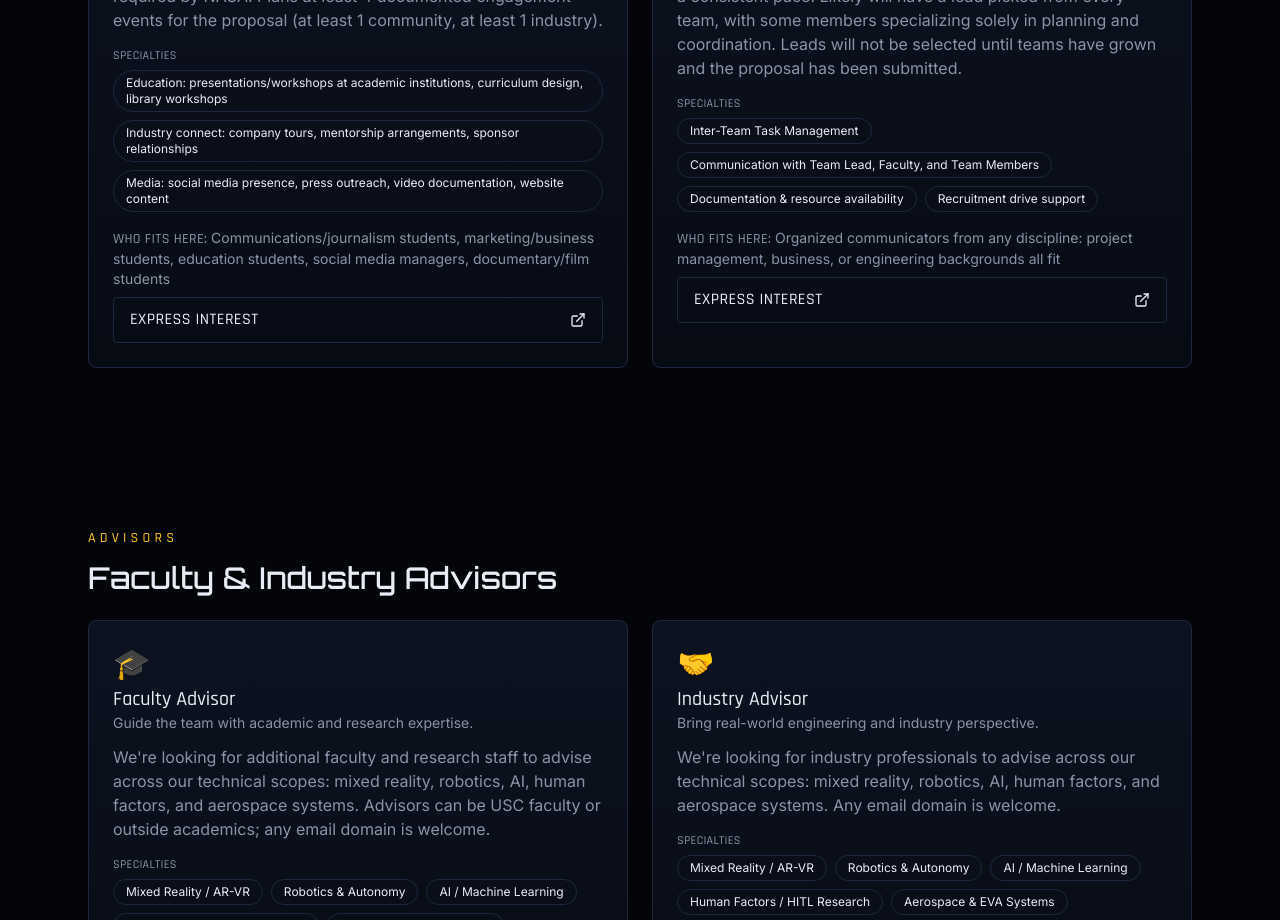
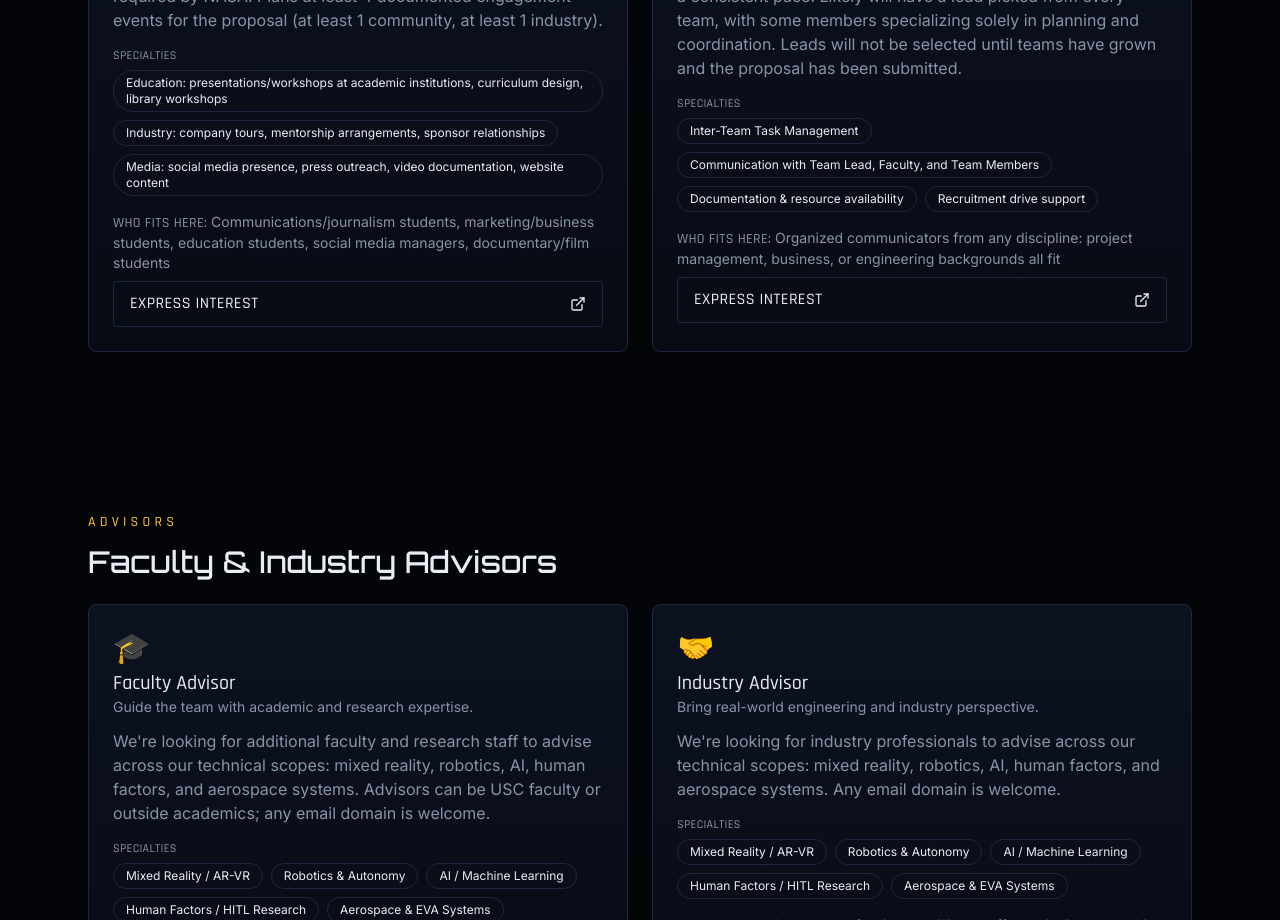
Before and after one commit to Trojan-SUITS/Trojan-SUITS-Website, a Next.js app: page /roles in a window 1280 px wide. Shown: the part 2660-3580 px from the top of the page. Built offline with nearby package versions, Linux system fonts and the light colour scheme.

Commit message:
More slight content changes

```diff
--- a/src/app/page.tsx
+++ b/src/app/page.tsx
@@ -106,7 +106,7 @@ export default function Home() {
         <div className="space-y-4 text-lg leading-relaxed text-foreground-muted">
           <p>
             NASA SUITS grades every team on an Education/Community & Industry
-            Engagement Plan. We plan and execute at least four documented
+            Engagement Plan. We plan and execute at least four
             engagement events each year, with at least one education/community
             event and one industry event.
           </p>
--- a/src/data/teams.ts
+++ b/src/data/teams.ts
@@ -131,7 +131,7 @@ export const teams: Team[] = [
       "The team's public presence and the graded engagement plan required by NASA. Plans at least 4 documented engagement events for the proposal (at least 1 community, at least 1 industry).",
     specialties: [
       "Education: presentations/workshops at academic institutions, curriculum design, library workshops",
-      "Industry connect: company tours, mentorship arrangements, sponsor relationships",
+      "Industry: company tours, mentorship arrangements, sponsor relationships",
       "Media: social media presence, press outreach, video documentation, website content",
     ],
     whoFitsHere:
```
